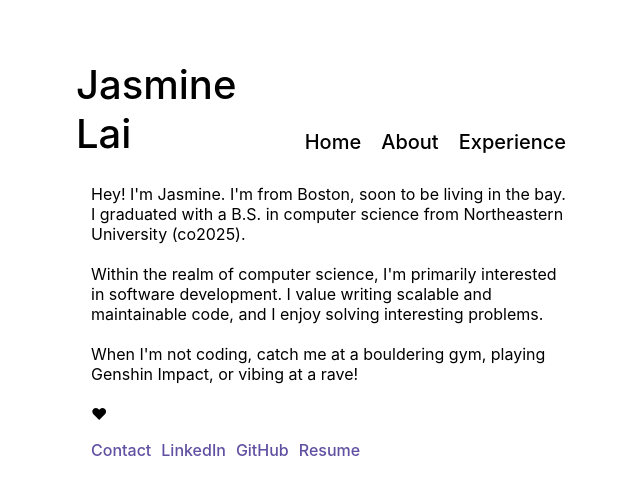
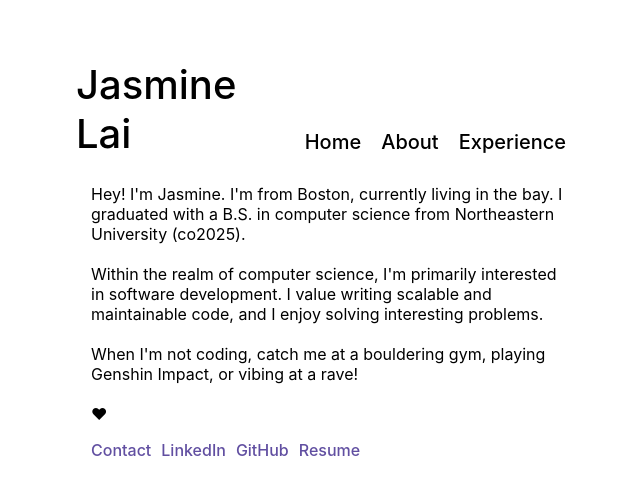
Before and after one commit to jazlai/jazlai.github.io, a React (Create React App) app: page / in a window 1280 px wide. Both pictures are taken after a click on the link "About". Shown: the top 494 px of the page, without its empty margins (314-954 px from the left). Built offline with nearby package versions, Linux system fonts and the light colour scheme.

Commit message:
update about

```diff
--- a/src/sections/About.tsx
+++ b/src/sections/About.tsx
@@ -7,7 +7,7 @@ const About: React.FC = () => {
   return (
     <div css={about} >
       <p>
-        Hey! I'm Jasmine. I'm from Boston, soon to be living in the bay. I graduated with a B.S. in computer science
+        Hey! I'm Jasmine. I'm from Boston, currently living in the bay. I graduated with a B.S. in computer science
         from Northeastern University (co2025).
         <br/><br/>
         Within the realm of computer science, I'm primarily interested in software development.
```
